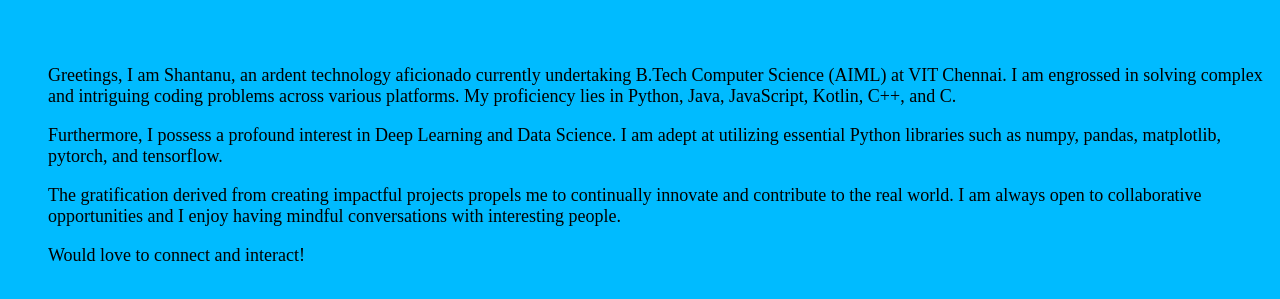
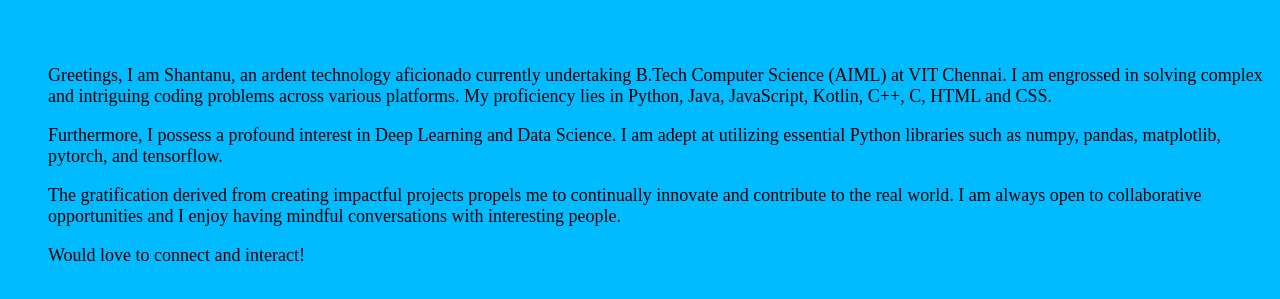
Before and after one commit to Shaan2522/Shantanu_PersonalWebsite, a plain HTML site: page f2.html in a window 1280 px wide. Shown: the part 75-374 px from the top of the page. Drawn offline with Linux system fonts and the light colour scheme.

Commit message:
Update f2.html

```diff
--- a/f2.html
+++ b/f2.html
@@ -12,7 +12,7 @@
 
     <body style="border-left:40px solid #00bbff;">
         <h1>&nbsp; &nbsp; &nbsp; &nbsp; &nbsp; &nbsp; About Me</h1><br>
-        <p>Greetings, I am Shantanu, an ardent technology aficionado currently undertaking B.Tech Computer Science (AIML) at VIT Chennai. I am engrossed in solving complex and intriguing coding problems across various platforms. My proficiency lies in Python, Java, JavaScript, Kotlin, C++, and C.</p>
+        <p>Greetings, I am Shantanu, an ardent technology aficionado currently undertaking B.Tech Computer Science (AIML) at VIT Chennai. I am engrossed in solving complex and intriguing coding problems across various platforms. My proficiency lies in Python, Java, JavaScript, Kotlin, C++, C, HTML and CSS.</p>
 
         <p>Furthermore, I possess a profound interest in Deep Learning and Data Science. I am adept at utilizing essential Python libraries such as numpy, pandas, matplotlib, pytorch, and tensorflow.</p>
 
```
